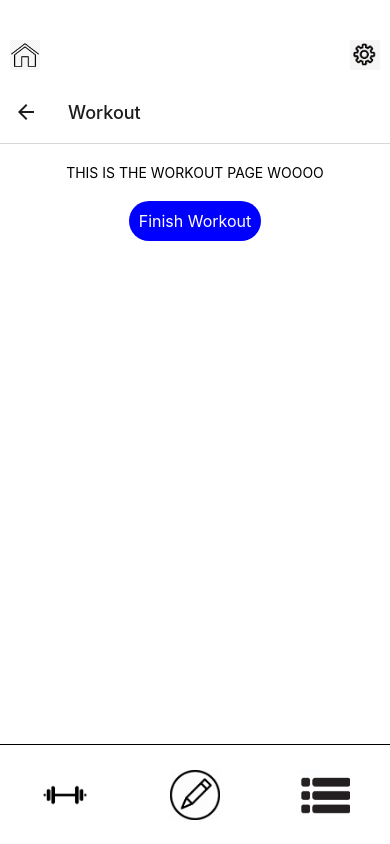
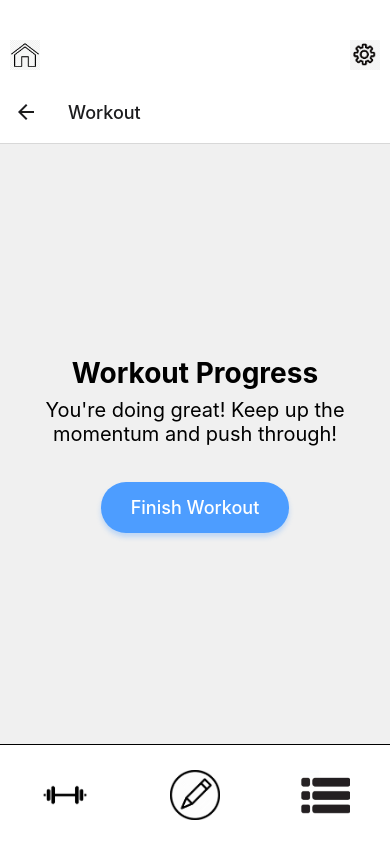
Before and after one commit to peilanzhang/GitFitProj, a React Native app: screen /WorkoutPage in a window 390 px wide. Built offline with nearby package versions, Linux system fonts and the light colour scheme.

Commit message:
Updated UI for the rest of the screens

```diff
--- a/screens/inputExcersise.jsx
+++ b/screens/inputExcersise.jsx
@@ -1,5 +1,5 @@
 import React, { useState } from 'react';
-import { StyleSheet, View, Text, TextInput, TouchableOpacity } from 'react-native';
+import { StyleSheet, Text, TextInput, TouchableOpacity, KeyboardAvoidingView, Platform, ScrollView } from 'react-native';
 import { useTheme } from '../Theme/themeContext';
 
 function ExerciseForm() {
@@ -8,105 +8,90 @@ function ExerciseForm() {
   const [tutorialLink, setTutorialLink] = useState('');
 
   const handleSubmit = () => {
-    // Process the data here or pass it to a parent component
     console.log(exerciseName, muscleWorked, tutorialLink);
   };
 
-  const {isDarkMode} = useTheme();
+  const { isDarkMode } = useTheme();
 
   const styles = StyleSheet.create({
     container: {
       backgroundColor: isDarkMode ? '#343541' : '#fff',
       flex: 1,
       padding: 20,
-      justifyContent: 'center',
     },
     label: {
-      color: isDarkMode ? '#fff' : '#000',
-      fontSize: 30,
+      color: isDarkMode ? '#D7DADC' : '#000',
+      fontSize: 18,
+      marginBottom: 8,
     },
     input: {
-      color: isDarkMode ? '#fff' : '#000',
-      height: 40,
-      borderColor: 'gray',
+      color: isDarkMode ? '#D7DADC' : '#000',
+      height: 50,
+      backgroundColor: isDarkMode ? '#2D2F36' : '#F0F0F0',
+      borderColor: isDarkMode ? '#3A3C41' : '#CCC',
       borderWidth: 1,
-      padding: 10,
-      marginBottom: 20,
+      borderRadius: 8,
+      marginBottom: 15,
+      paddingHorizontal: 10,
+      fontSize: 16,
     },
     button: {
-      color: isDarkMode ? '#fff' : '#000',
-      backgroundColor: 'purple',
-      padding: 10,
-      borderRadius: 5,
+      backgroundColor: '#4D9DFF',
+      paddingVertical: 12,
+      borderRadius: 8,
       alignItems: 'center',
+      marginTop: 10,
+      shadowOpacity: 0.2,
+      shadowRadius: 3,
+      shadowOffset: { width: 1, height: 1 },
+      elevation: 3,
     },
     buttonText: {
-      color: 'white',
+      color: '#FFFFFF',
+      fontSize: 18,
+      fontWeight: '600',
     }
   });
 
   return (
-    <View style={styles.container}>
-      <Text style={styles.label}>Exercise name</Text>
+    <KeyboardAvoidingView
+      behavior={Platform.OS === "ios" ? "padding" : "height"}
+      style={{flex: 1}}
+    >
+      <ScrollView style={styles.container}>
+        <Text style={styles.label}>Exercise Name</Text>
         <TextInput
           style={styles.input}
           onChangeText={setExerciseName}
           value={exerciseName}
-        placeholder="Input here"
+          placeholder="Enter exercise name"
+          placeholderTextColor={isDarkMode ? '#6C6F76' : '#888'}
         />
 
-      <Text style={styles.label}>Muscle worked</Text>
+        <Text style={styles.label}>Muscle Worked</Text>
         <TextInput
           style={styles.input}
           onChangeText={setMuscleWorked}
           value={muscleWorked}
-        placeholder="Input here"
+          placeholder="Enter muscle group"
+          placeholderTextColor={isDarkMode ? '#6C6F76' : '#888'}
         />
 
-      <Text style={styles.label}>Link to exercise tutorial (optional)</Text>
+        <Text style={styles.label}>Link to Exercise Tutorial (optional)</Text>
         <TextInput
           style={styles.input}
           onChangeText={setTutorialLink}
           value={tutorialLink}
-        placeholder="Input here"
+          placeholder="Enter URL"
+          placeholderTextColor={isDarkMode ? '#6C6F76' : '#888'}
         />
 
-      <TouchableOpacity style={styles.button} onPress={handleSubmit}>
-        <Text style={styles.buttonText}>Done</Text>
+        <TouchableOpacity style={styles.button} onPress={handleSubmit} activeOpacity={0.7}>
+          <Text style={styles.buttonText}>Submit</Text>
         </TouchableOpacity>
-    </View>
+      </ScrollView>
+    </KeyboardAvoidingView>
   );
 }
 
-const styles = StyleSheet.create({
-  container: {
-    flex: 1,
-    justifyContent: 'center',
-    alignItems: 'center',
-    padding: 20,
-  },
-  label: {
-    alignSelf: 'flex-start',
-    marginBottom: 5,
-  },
-  input: {
-    height: 40,
-    width: '100%',
-    borderColor: '#ccc',
-    borderWidth: 1,
-    borderRadius: 4,
-    marginBottom: 10,
-    padding: 8,
-  },
-  button: {
-    backgroundColor: '#007bff',
-    padding: 10,
-    borderRadius: 4,
-    alignItems: 'center',
-  },
-  buttonText: {
-    color: 'white',
-  }
-});
-
 export default ExerciseForm;
--- a/screens/postWorkout.jsx
+++ b/screens/postWorkout.jsx
@@ -1,55 +1,62 @@
 import React from 'react';
-import { StyleSheet, Text, View, TouchableOpacity } from 'react-native';
-import UpperToolBar from '../toolbars/upperToolbar';
+import { StyleSheet, Text, View, TouchableOpacity, Image } from 'react-native';
 import { useTheme } from '../Theme/themeContext';
 
-
-export default function PostWorkout(navigation) {
-  const {isDarkMode} = useTheme();
+export default function PostWorkout({ navigation }) {
+  const { isDarkMode } = useTheme();
 
   const styles = StyleSheet.create({
     container: {
       flex: 1,
-      backgroundColor: isDarkMode ? '#343541' : '#fff',
+      backgroundColor: isDarkMode ? '#121212' : '#f0f0f0',
       alignItems: 'center',
-      paddingTop: 20,
-      paddingHorizontal: 16,
-    }, title: {
+      paddingTop: 50,
+      paddingHorizontal: 20,
+      justifyContent: 'space-between',
+    },
+    title: {
       color: isDarkMode ? '#fff' : '#000',
-      fontSize: 24,
+      fontSize: 28,
       fontWeight: 'bold',
+      marginBottom: 16,
     },
     message: {
-      color: isDarkMode ? '#fff' : '#000',
+      color: isDarkMode ? '#ddd' : '#555',
+      fontSize: 20,
+      textAlign: 'center',
+      paddingHorizontal: 10,
+    },
+    button: {
+      backgroundColor: '#4D9DFF',
+      paddingVertical: 15,
+      paddingHorizontal: 30,
+      borderRadius: 30,
+      marginBottom: 30,
+      shadowColor: '#4D9DFF',
+      shadowOffset: { width: 0, height: 4 },
+      shadowOpacity: 0.3,
+      shadowRadius: 5,
+    },
+    buttonText: {
+      color: '#fff',
       fontSize: 18,
-      textAlign: 'center'
-    }
+      fontWeight: '500',
+    },
   });
 
   return (
     <View style={styles.container}>
-        <Text style={styles.title}>Nice Work! {'\n'}</Text>
-        <Text style={styles.message}>Any workout is a goal achieved. {'\n\n'}Don't forget to create your next workout and continue thriving!</Text>
+      <Text style={styles.title}>Nice Work!</Text>
+      <Text style={styles.message}>
+        Any workout is a goal achieved. {'\n'}
+        Don't forget to create your next workout and continue thriving!
+      </Text>
+      <TouchableOpacity
+        style={styles.button}
+        onPress={() => navigation.navigate('HomePage')}
+      >
+        <Text style={styles.buttonText}>Create Next Workout</Text>
+      </TouchableOpacity>
     </View>
-
   );
 }
-
-
-
-const styles = StyleSheet.create({
-  container: {
-    flex: 1,
-    backgroundColor: '#fff',
-    alignItems: 'center',
-    paddingTop: 20,
-    paddingHorizontal: 16,
-  }, title: {
-    fontSize: 24,
-    fontWeight: 'bold',
-  },
-  message: {
-    fontSize: 18,
-    textAlign: 'center'
-  }
-});
--- a/screens/workoutGenerator.jsx
+++ b/screens/workoutGenerator.jsx
@@ -52,11 +52,16 @@ function WorkoutForm() {
       marginBottom: 20,
     },
     button: {
-      color: isDarkMode ? '#fff' : '#000',
-      backgroundColor: 'purple',
-      padding: 10,
-      borderRadius: 5,
+      backgroundColor: '#4D9DFF',
+      paddingVertical: 12,
+      paddingHorizontal: 20,
+      borderRadius: 25,
       alignItems: 'center',
+      justifyContent: 'center',
+      shadowColor: '#6200EE',
+      shadowOffset: { width: 0, height: 4 },
+      shadowOpacity: 0.3,
+      shadowRadius: 5,
     },
     buttonText: {
       color: isDarkMode ? '#fff' : '#000',
--- a/screens/workoutPage.jsx
+++ b/screens/workoutPage.jsx
@@ -1,86 +1,63 @@
 import React from 'react';
-import { StyleSheet, Text, View, TouchableOpacity } from 'react-native';
-import { NavigationContainer } from '@react-navigation/native';
-import { createStackNavigator } from '@react-navigation/stack';
-import UpperToolBar from '../toolbars/upperToolbar';
+import { StyleSheet, Text, View, TouchableOpacity, SafeAreaView } from 'react-native';
 import { useTheme } from '../Theme/themeContext';
 
-
-
-export default function WorkoutPage({ navigation}) {
+export default function WorkoutPage({ navigation }) {
   const handlePostWorkout = () => {
     navigation.navigate('PostWorkout');
   };
 
-  const {isDarkMode} = useTheme();
+  const { isDarkMode } = useTheme();
   const styles = StyleSheet.create({
     container: {
       flex: 1,
-      backgroundColor: isDarkMode ? '#343541' : '#fff',
+      backgroundColor: isDarkMode ? '#121212' : '#f0f0f0',
       alignItems: 'center',
-      paddingTop: 20,
-      paddingHorizantal: 16,
+      justifyContent: 'center',
+      padding: 20,
     },
     title: {
-      fontSize: 24,
+      fontSize: 28,
       fontWeight: 'bold',
-      color: isDarkMode ? '#bdbfc6' : 'black',
+      color: isDarkMode ? '#fff' : '#000000',
+      marginBottom: 8,
     },
-    target: {
-      fontSize: 16,
-      color: isDarkMode ? '#bdbfc6' : 'black',
+    text: {
+      fontSize: 20,
+      color: isDarkMode ? '#fff' : '#000000',
+      textAlign: 'center',
+      paddingHorizontal: 10,
+      marginBottom: 16,
     },
     button: {
       marginTop: 20,
-      padding: 10,
-      backgroundColor: isDarkMode ? '#566263' : 'blue',
-      borderRadius: 20,
+      paddingVertical: 15,
+      paddingHorizontal: 30,
+      backgroundColor: '#4D9DFF',
+      borderRadius: 25,
+      shadowColor: '#4D9DFF',
+      shadowOffset: { width: 0, height: 4 },
+      shadowOpacity: 0.3,
+      shadowRadius: 5,
     },
     buttonText: {
       color: '#fff',
-      fontSize: 16,
+      fontSize: 18,
+      fontWeight: '500',
     },
     workoutContent: {
       marginTop: 20,
-      color: isDarkMode ? '#fff' : '#fff',
+      color: isDarkMode ? '#fff' : '#000',
     },
-    text:{
-      color: isDarkMode ? '#fff' : '#000',
-    }
-    });
+  });
 
   return (
-    <View style={styles.container}>
-
-      <Text style={styles.text}>THIS IS THE WORKOUT PAGE WOOOO</Text>
-
+    <SafeAreaView style={styles.container}>
+      <Text style={styles.title}>Workout Progress</Text>
+      <Text style={styles.text}>You're doing great! Keep up the momentum and push through!</Text>
       <TouchableOpacity onPress={handlePostWorkout} style={styles.button}>
         <Text style={styles.buttonText}>Finish Workout</Text>
       </TouchableOpacity>
-    </View>
-
+    </SafeAreaView>
   );
 }
-
-const styles = StyleSheet.create({
-  container: {
-    flex: 1,
-    backgroundColor: '#fff',
-    alignItems: 'center',
-    paddingTop: 20,
-    paddingHorizontal: 16,
-  },
-  button: {
-    marginTop: 20,
-    padding: 10,
-    backgroundColor: '#566263',
-    borderRadius: 20,
-  },
-  buttonText: {
-    color: '#fff',
-    fontSize: 16,
-  },
-  workoutContent: {
-    marginTop: 20,
-  },
-});
```
Lines whose indentation alone changed are shown as unchanged.
